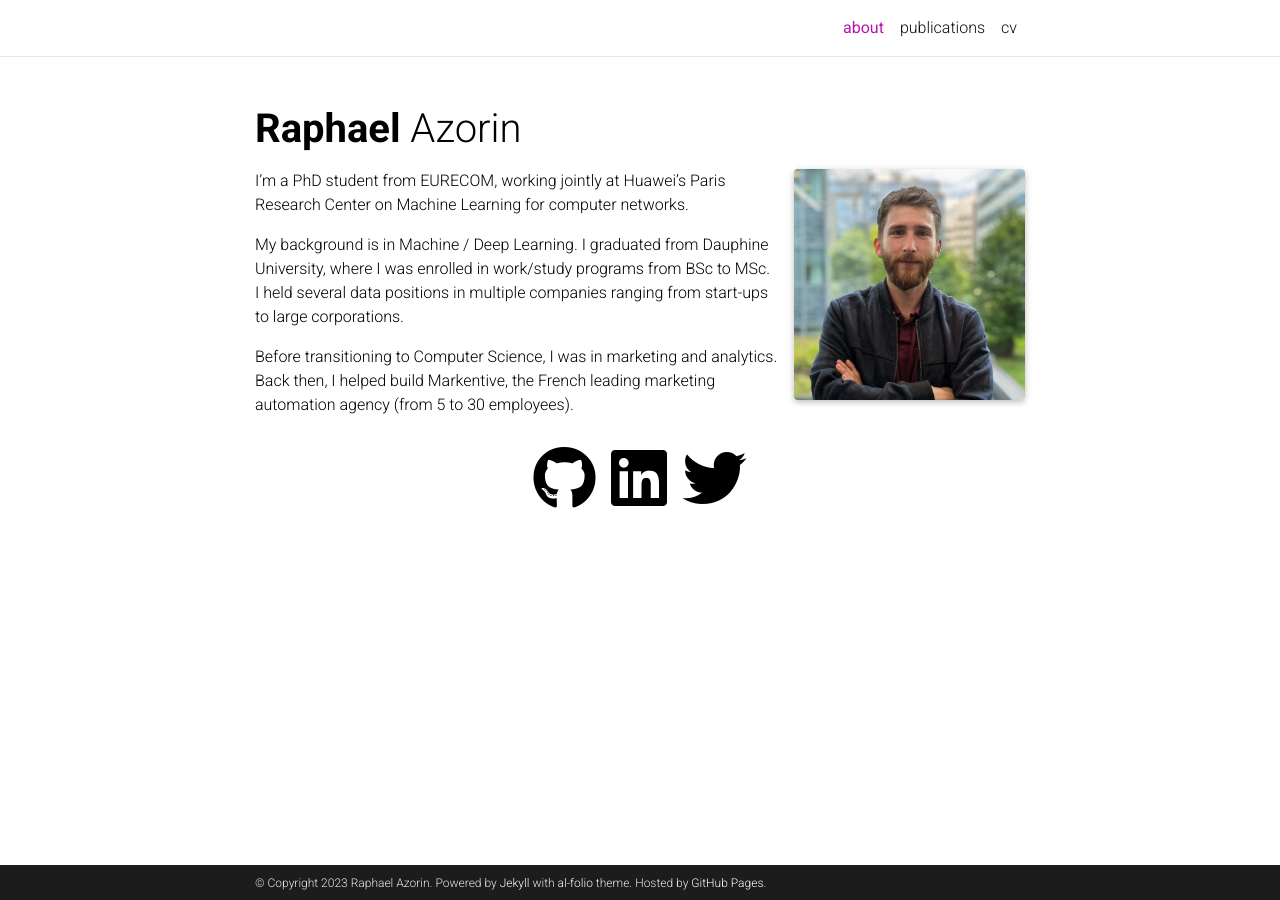
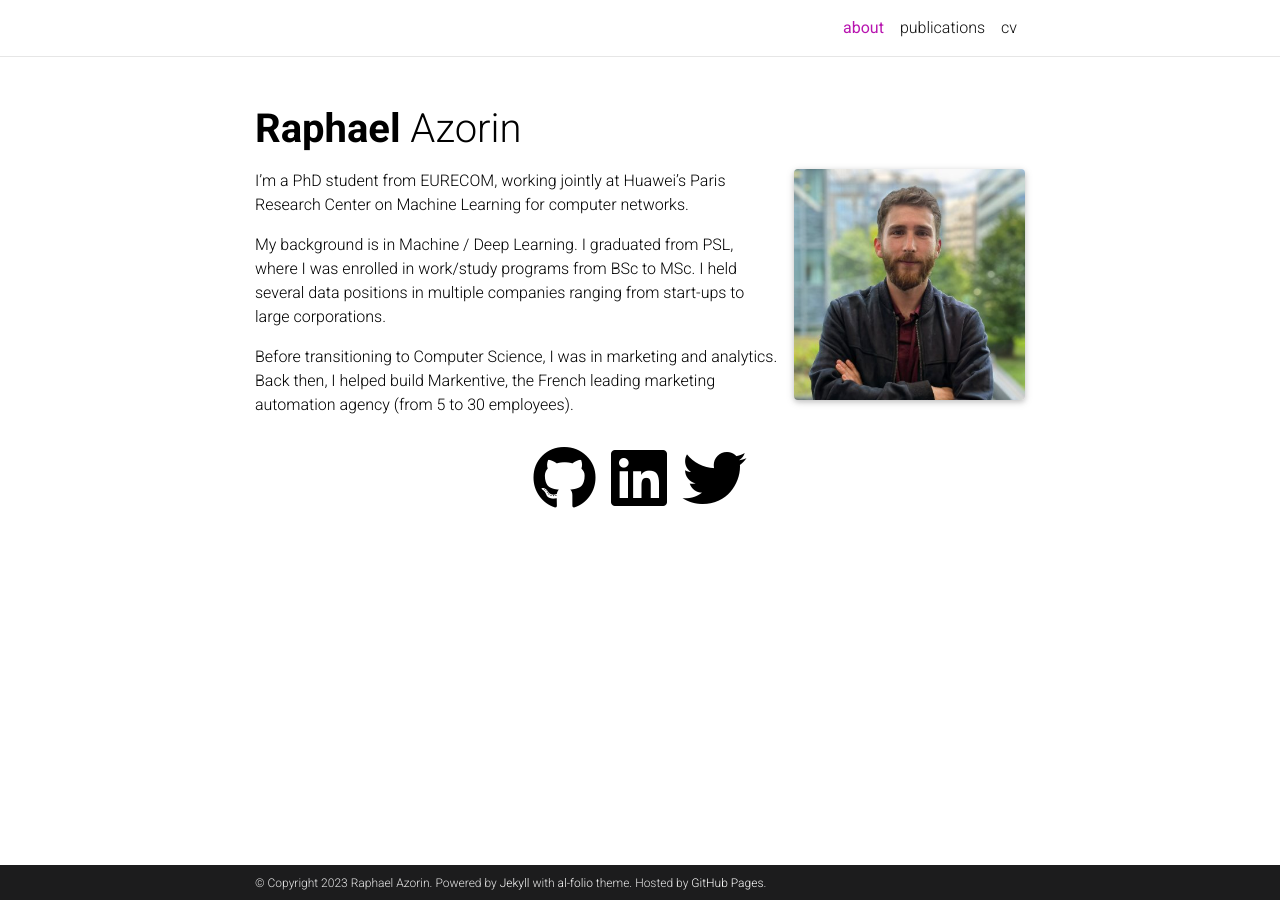
Before and after one commit to Raphaaal/raphaaal.github.io, a Jekyll site: the page built from _pages/about.md, in a window 1280 px wide. Built offline with Jekyll 4.4.1, drawn with Linux system fonts in a browser that asks for light colours; full-size pictures stand in for the smaller copies a plugin makes; comment, search, counter and statistics services are not loaded; a style sheet for code colours, icons or effects is not loaded.

Commit message:
Edit PSL

```diff
--- a/_pages/about.md
+++ b/_pages/about.md
@@ -16,6 +16,6 @@ social: true  # includes social icons at the bottom of the page
 
 I’m a PhD student from EURECOM, working jointly at Huawei’s Paris Research Center on Machine Learning for computer networks.
 
-My background is in Machine / Deep Learning. I graduated from Dauphine University, where I was enrolled in work/study programs from BSc to MSc. I held several data positions in multiple companies ranging from start-ups to large corporations.
+My background is in Machine / Deep Learning. I graduated from PSL, where I was enrolled in work/study programs from BSc to MSc. I held several data positions in multiple companies ranging from start-ups to large corporations.
 
 Before transitioning to Computer Science, I was in marketing and analytics. Back then, I helped build Markentive, the French leading marketing automation agency (from 5 to 30 employees).
```
